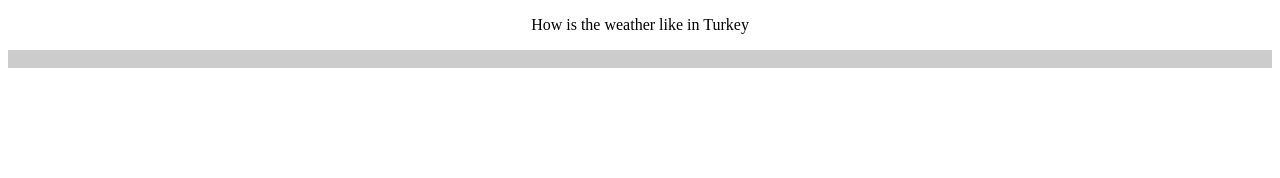
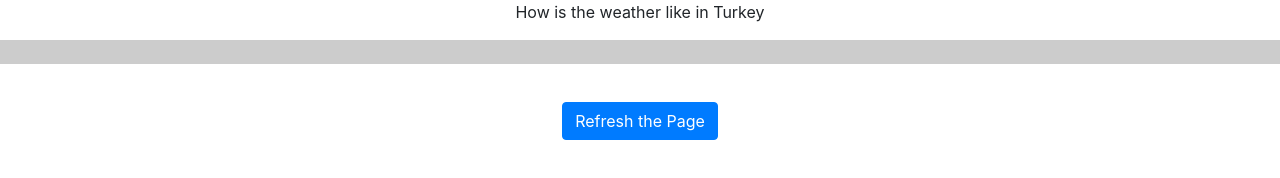
Before and after one commit to vatanozcelik/public-api-request, a plain HTML site: page index.html in a window 1280 px wide. Drawn offline with nearby package versions, Linux system fonts and the light colour scheme; no server answers.

Commit message:
added refresh the page button
added refresh the page and texta-align centeralized and also added some styles into style.css

```diff
--- a/index.html
+++ b/index.html
@@ -4,10 +4,9 @@
     <meta charset="UTF-8" />
     <meta http-equiv="X-UA-Compatible" content="IE=edge" />
     <meta name="viewport" content="width=device-width, initial-scale=1.0" />
-    <script src="https://code.jquery.com/jquery-3.6.0.min.js"></script>
-    <script src="app.js"></script>
+    <title>public api's</title>
+    <link rel="stylesheet" href="https://cdn.jsdelivr.net/npm/bootstrap@4.3.1/dist/css/bootstrap.min.css" integrity="sha384-ggOyR0iXCbMQv3Xipma34MD+dH/1fQ784/j6cY/iJTQUOhcWr7x9JvoRxT2MZw1T" crossorigin="anonymous">
     <link rel="stylesheet" href="style.css" />
-    <title>public api's</title>
   </head>
   <body>
     <p class="weather-like">How is the weather like in Turkey</p>
@@ -17,5 +16,15 @@
       <p class="weather"></p>
       <p class="temp"></p>
     </div>
+
+    <div class="container">
+      <button class="btn btn-primary" onClick="window.location.reload();" >Refresh the Page</button>
+    </div>
+
+
+
+
+    <script src="https://code.jquery.com/jquery-3.6.0.min.js"></script>
+    <script src="app.js"></script>
   </body>
 </html>
--- a/style.css
+++ b/style.css
@@ -15,3 +15,8 @@
 .weather-like {
   text-align: center;
 }
+.container {
+  text-align: center;
+  padding-top: 3%;
+
+}
```
